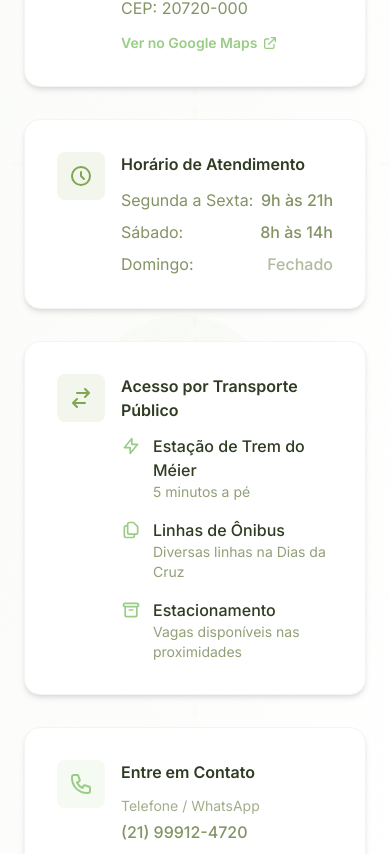
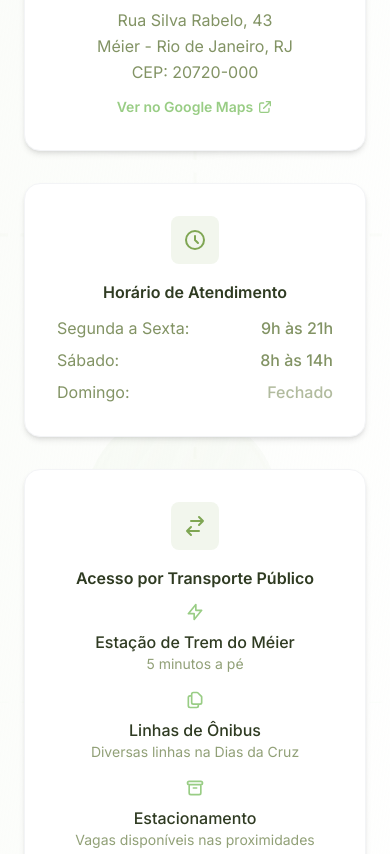
Before and after one commit to MattRib/abl-fisio, a Next.js app: page / in a window 390 px wide. Shown: the part 7566-8420 px from the top of the page. Built offline with nearby package versions, Linux system fonts and the light colour scheme.

Commit message:
feat: improve layout and responsiveness of Location section for better user experience

```diff
--- a/components/sections/Location.tsx
+++ b/components/sections/Location.tsx
@@ -168,7 +168,7 @@
 
               {/* Endereço */}
               <div className="bg-white p-8 rounded-2xl shadow-md border border-gray-100">
-                <div className="flex items-start space-x-4">
+                <div className="flex flex-col lg:flex-row items-center lg:items-start text-center lg:text-left space-y-4 lg:space-y-0 lg:space-x-4">
                   <div className="flex-shrink-0 w-12 h-12 bg-primary/10 rounded-lg flex items-center justify-center">
                     <svg
                       className="w-6 h-6 text-primary"
@@ -226,7 +226,7 @@
 
               {/* Horários */}
               <div className="bg-white p-8 rounded-2xl shadow-md border border-gray-100">
-                <div className="flex items-start space-x-4">
+                <div className="flex flex-col lg:flex-row items-center lg:items-start text-center lg:text-left space-y-4 lg:space-y-0 lg:space-x-4">
                   <div className="flex-shrink-0 w-12 h-12 bg-accent/10 rounded-lg flex items-center justify-center">
                     <svg
                       className="w-6 h-6 text-accent"
@@ -242,11 +242,11 @@
                       />
                     </svg>
                   </div>
-                  <div className="flex-grow">
+                  <div className="flex-grow w-full">
                     <h3 className="font-semibold text-darker mb-3">
                       Horário de Atendimento
                     </h3>
-                    <div className="space-y-2 text-dark/80">
+                    <div className="space-y-2 text-dark/80 max-w-xs mx-auto lg:max-w-none lg:mx-0">
                       <div className="flex justify-between">
                         <span>{HOURS.weekdays.label}:</span>
                         <span className="font-medium">{HOURS.weekdays.formatted}</span>
@@ -266,7 +266,7 @@
 
               {/* Transporte Público - Visível apenas no mobile */}
               <div className="lg:hidden bg-white p-8 rounded-2xl shadow-md border border-gray-100">
-                <div className="flex items-start space-x-4">
+                <div className="flex flex-col items-center text-center space-y-4">
                   <div className="flex-shrink-0 w-12 h-12 bg-accent/10 rounded-lg flex items-center justify-center">
                     <svg
                       className="w-6 h-6 text-accent"
@@ -286,10 +286,10 @@
                     <h3 className="font-semibold text-darker mb-3">
                       Acesso por Transporte Público
                     </h3>
-                    <div className="space-y-4 text-dark/80">
+                    <div className="space-y-4 text-dark/80 max-w-xs mx-auto">
                       {/* Estação de Trem */}
-                      <div className="flex items-start gap-3">
-                        <svg className="w-5 h-5 text-primary mt-0.5 flex-shrink-0" fill="none" stroke="currentColor" viewBox="0 0 24 24">
+                      <div className="flex flex-col items-center gap-2">
+                        <svg className="w-5 h-5 text-primary flex-shrink-0" fill="none" stroke="currentColor" viewBox="0 0 24 24">
                           <path strokeLinecap="round" strokeLinejoin="round" strokeWidth={2} d="M13 10V3L4 14h7v7l9-11h-7z" />
                         </svg>
                         <div>
@@ -299,8 +299,8 @@
                       </div>
 
                       {/* Ônibus */}
-                      <div className="flex items-start gap-3">
-                        <svg className="w-5 h-5 text-primary mt-0.5 flex-shrink-0" fill="none" stroke="currentColor" viewBox="0 0 24 24">
+                      <div className="flex flex-col items-center gap-2">
+                        <svg className="w-5 h-5 text-primary flex-shrink-0" fill="none" stroke="currentColor" viewBox="0 0 24 24">
                           <path strokeLinecap="round" strokeLinejoin="round" strokeWidth={2} d="M8 7v8a2 2 0 002 2h6M8 7V5a2 2 0 012-2h4.586a1 1 0 01.707.293l4.414 4.414a1 1 0 01.293.707V15a2 2 0 01-2 2h-2M8 7H6a2 2 0 00-2 2v10a2 2 0 002 2h8a2 2 0 002-2v-2" />
                         </svg>
                         <div>
@@ -310,8 +310,8 @@
                       </div>
 
                       {/* Estacionamento */}
-                      <div className="flex items-start gap-3">
-                        <svg className="w-5 h-5 text-primary mt-0.5 flex-shrink-0" fill="none" stroke="currentColor" viewBox="0 0 24 24">
+                      <div className="flex flex-col items-center gap-2">
+                        <svg className="w-5 h-5 text-primary flex-shrink-0" fill="none" stroke="currentColor" viewBox="0 0 24 24">
                           <path strokeLinecap="round" strokeLinejoin="round" strokeWidth={2} d="M5 8h14M5 8a2 2 0 110-4h14a2 2 0 110 4M5 8v10a2 2 0 002 2h10a2 2 0 002-2V8m-9 4h4" />
                         </svg>
                         <div>
```
